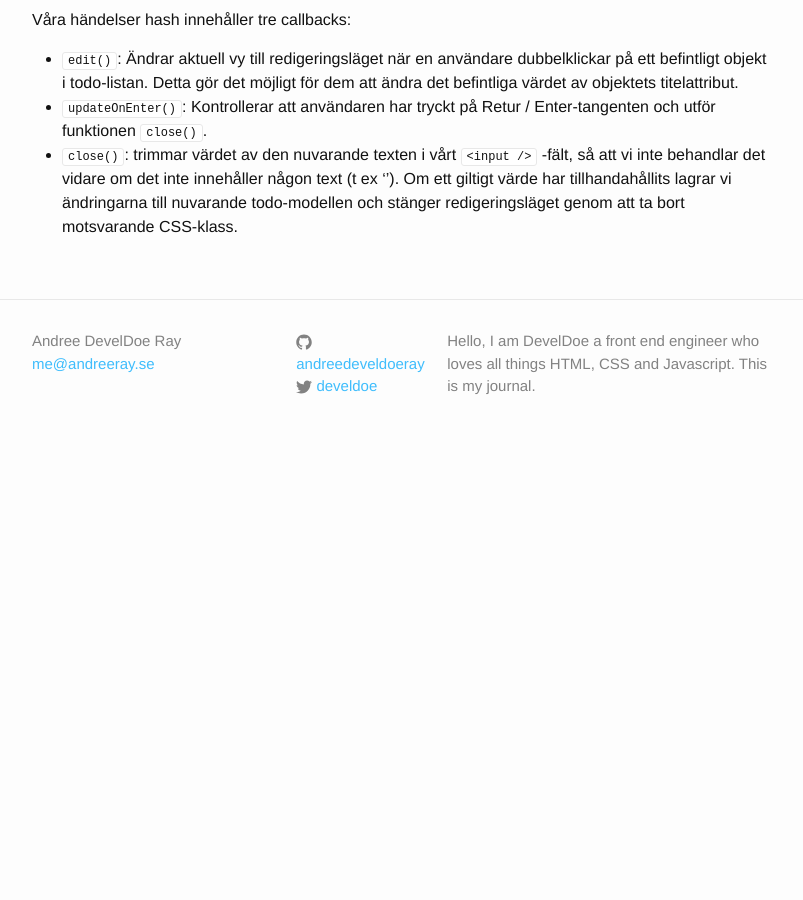
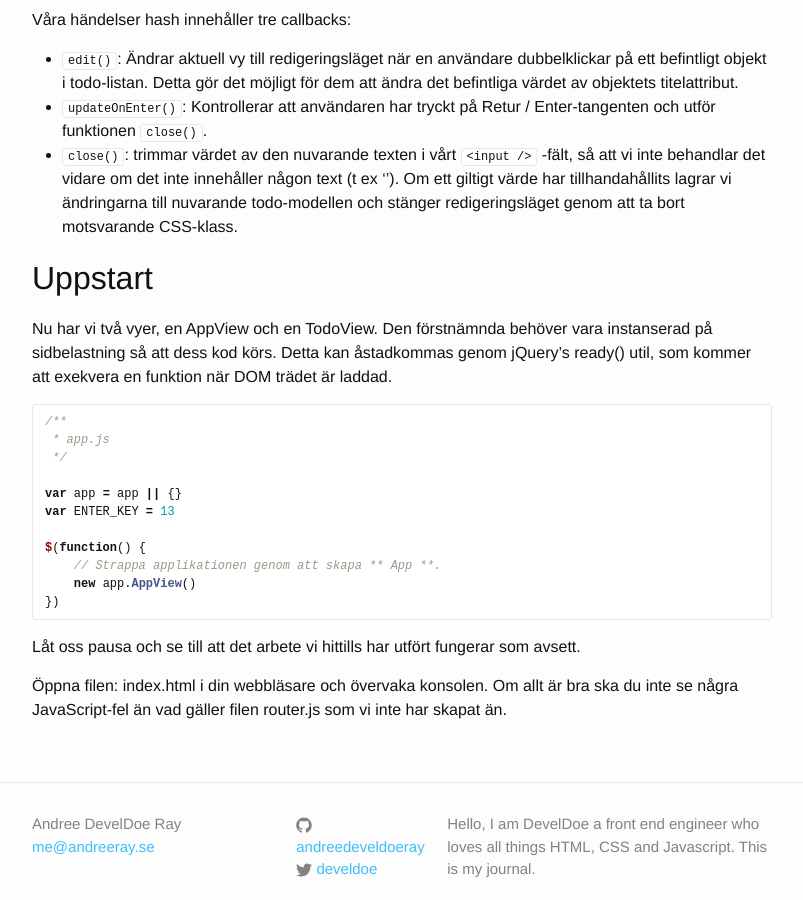
Before and after one commit to develdoe/develdoe.github.io, a Jekyll site: the page built from _posts/2017-11-14-backbone-todos-app.md, in a window 1280 px wide and 900 px high, scrolled down 11034 px. Shown: the whole window, without its empty margins (238-1041 px from the left). Built offline with Jekyll 4.4.1, drawn with Linux system fonts in a browser that asks for light colours; before the commit the page ends 11492 px from its top, so only the background shows below that.

Commit message:
Update 2017-11-14-backbone-todos-app.md

````diff
--- a/_posts/2017-11-14-backbone-todos-app.md
+++ b/_posts/2017-11-14-backbone-todos-app.md
@@ -511,3 +511,26 @@ Våra händelser hash innehåller tre callbacks:
 * `edit()`: Ändrar aktuell vy till redigeringsläget när en användare dubbelklickar på ett befintligt objekt i todo-listan. Detta gör det möjligt för dem att ändra det befintliga värdet av objektets titelattribut.
 * `updateOnEnter()`: Kontrollerar att användaren har tryckt på Retur / Enter-tangenten och utför funktionen `close()`.
 * `close()`: trimmar värdet av den nuvarande texten i vårt `<input />` -fält, så att vi inte behandlar det vidare om det inte innehåller någon text (t ex ''). Om ett giltigt värde har tillhandahållits lagrar vi ändringarna till nuvarande todo-modellen och stänger redigeringsläget genom att ta bort motsvarande CSS-klass.
+
+
+## Uppstart
+
+Nu har vi två vyer, en AppView och en TodoView. Den förstnämnda behöver vara instanserad på sidbelastning så att dess kod körs. Detta kan åstadkommas genom jQuery's ready() util, som kommer att exekvera en funktion när DOM trädet är laddad.
+
+```js
+/**
+ * app.js
+ */
+
+var app = app || {}
+var ENTER_KEY = 13
+
+$(function() {
+    // Strappa applikationen genom att skapa ** App **.
+    new app.AppView()
+})
+```
+
+Låt oss pausa och se till att det arbete vi hittills har utfört fungerar som avsett.
+
+Öppna filen: index.html i din webbläsare och övervaka konsolen. Om allt är bra ska du inte se några JavaScript-fel än vad gäller filen router.js som vi inte har skapat än.
````
